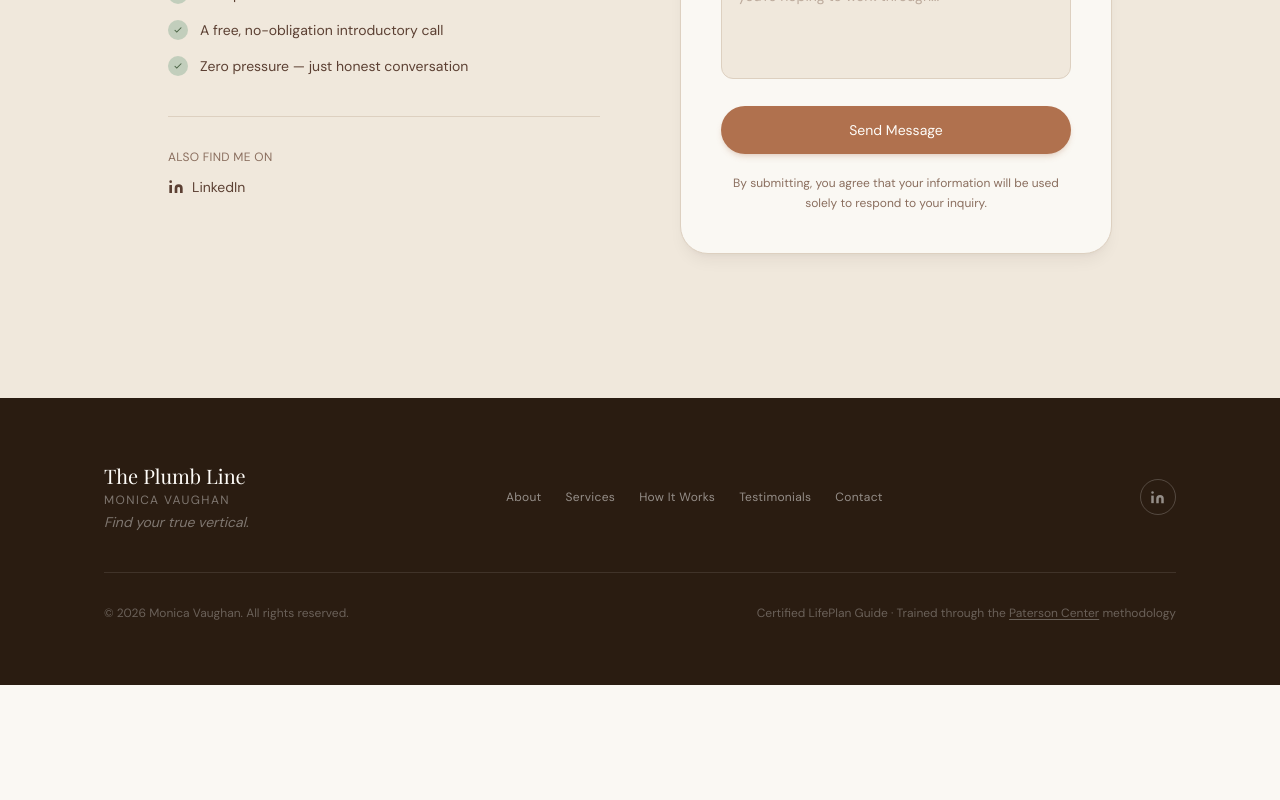
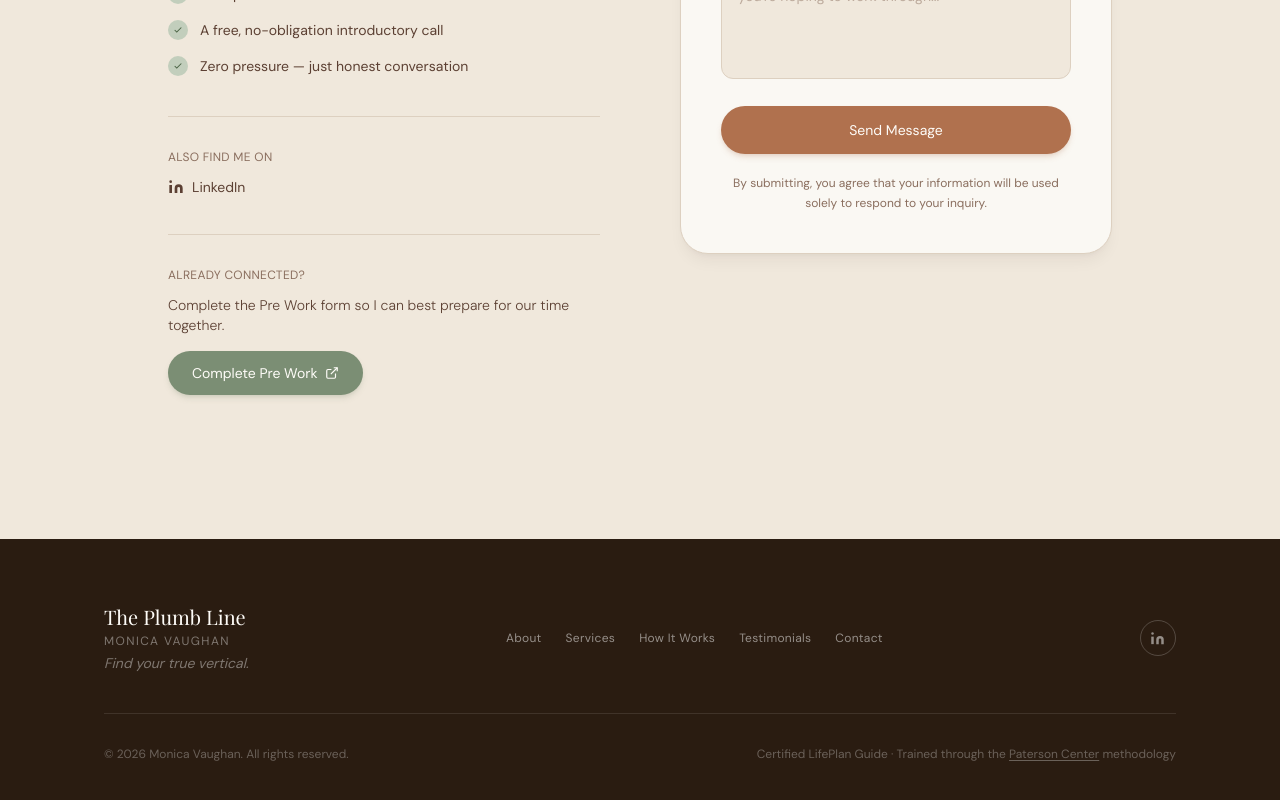
Before and after one commit to gptsmv23426-del/monica-vaughan-coaching, a Next.js app: page / in a window 1280 px wide. Shown: the part 4499-5299 px from the top of the page. Before the commit the page ends 5184 px from the top, so only its background shows below. Built offline with nearby package versions, Linux system fonts and the light colour scheme; no server answers.

Commit message:
Add Pre Work button to Contact section
Adds a 'Complete Pre Work' button below the LinkedIn link in the Contact
section, linking to plumb-line-prework.netlify.app. This is for clients
who have already been in touch with Monica and need to submit their
intake form before their first session.

```diff
--- a/components/Contact.tsx
+++ b/components/Contact.tsx
@@ -114,6 +114,28 @@ export default function Contact() {
                 LinkedIn
               </a>
             </div>
+
+            {/* Pre Work form link */}
+            <div className="mt-8 pt-8 border-t border-sand">
+              <p className="text-xs font-sans text-bark-light mb-3 tracking-wide uppercase">Already connected?</p>
+              <p className="text-sm font-sans text-bark-medium font-light mb-4">
+                Complete the Pre Work form so I can best prepare for our time together.
+              </p>
+              <a
+                href="https://plumb-line-prework.netlify.app"
+                target="_blank"
+                rel="noopener noreferrer"
+                className="inline-flex items-center gap-2 px-6 py-3 bg-moss text-warm-white text-sm font-sans rounded-full hover:opacity-90 transition-all duration-300 shadow-md shadow-moss/20 hover:shadow-moss/30 hover:-translate-y-0.5"
+                aria-label="Open Pre Work submission form (opens in new tab)"
+              >
+                Complete Pre Work
+                <svg width="14" height="14" viewBox="0 0 24 24" fill="none" stroke="currentColor" strokeWidth="2" aria-hidden="true">
+                  <path d="M18 13v6a2 2 0 0 1-2 2H5a2 2 0 0 1-2-2V8a2 2 0 0 1 2-2h6"/>
+                  <polyline points="15 3 21 3 21 9"/>
+                  <line x1="10" y1="14" x2="21" y2="3"/>
+                </svg>
+              </a>
+            </div>
           </div>
 
           {/* ─── Right: Form ─── */}
```
